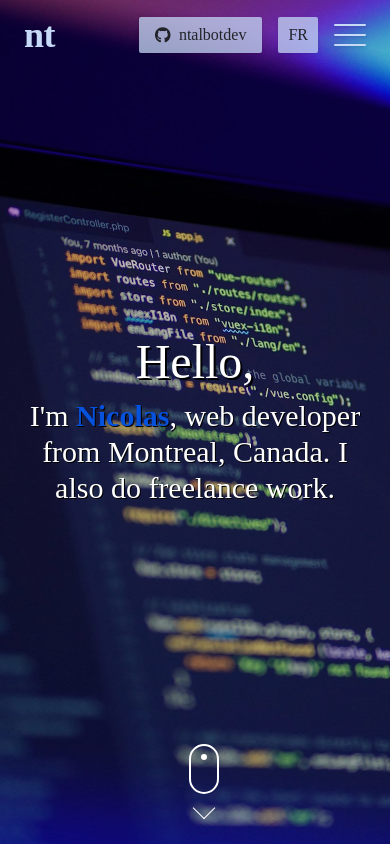
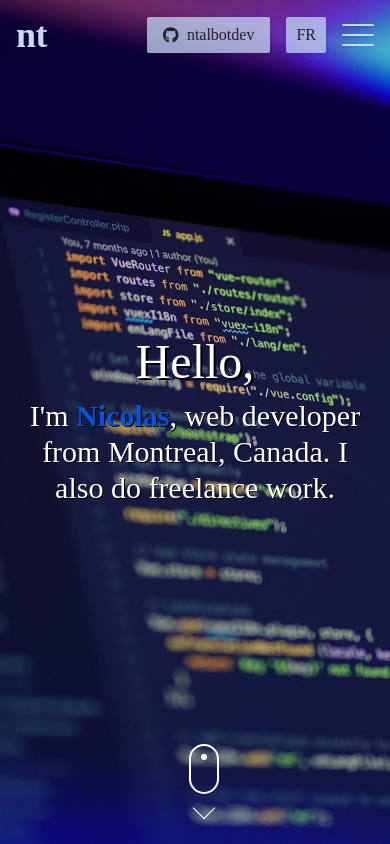
Before and after one commit to ntalbotdev/portfolio-v1, a Vue app: page / in a window 390 px wide. Shown: the top 844 px of the page. Built offline with nearby package versions, Linux system fonts and the light colour scheme; no server answers; a web font is replaced by a local one.

Commit message:
feat: adjust padding in header__inner for improved responsiveness

```diff
--- a/src/assets/css/_header.css
+++ b/src/assets/css/_header.css
@@ -5,7 +5,7 @@
 }
 
 .header__inner {
-  @apply fixed w-full top-0 left-0 flex items-center z-10 bg-transparent transition-colors duration-500 px-6 select-none;
+  @apply fixed w-full top-0 left-0 flex items-center z-10 bg-transparent transition-colors duration-500 px-4 sm:px-6 select-none;
   height: var(--header-height);
 }
 
```
